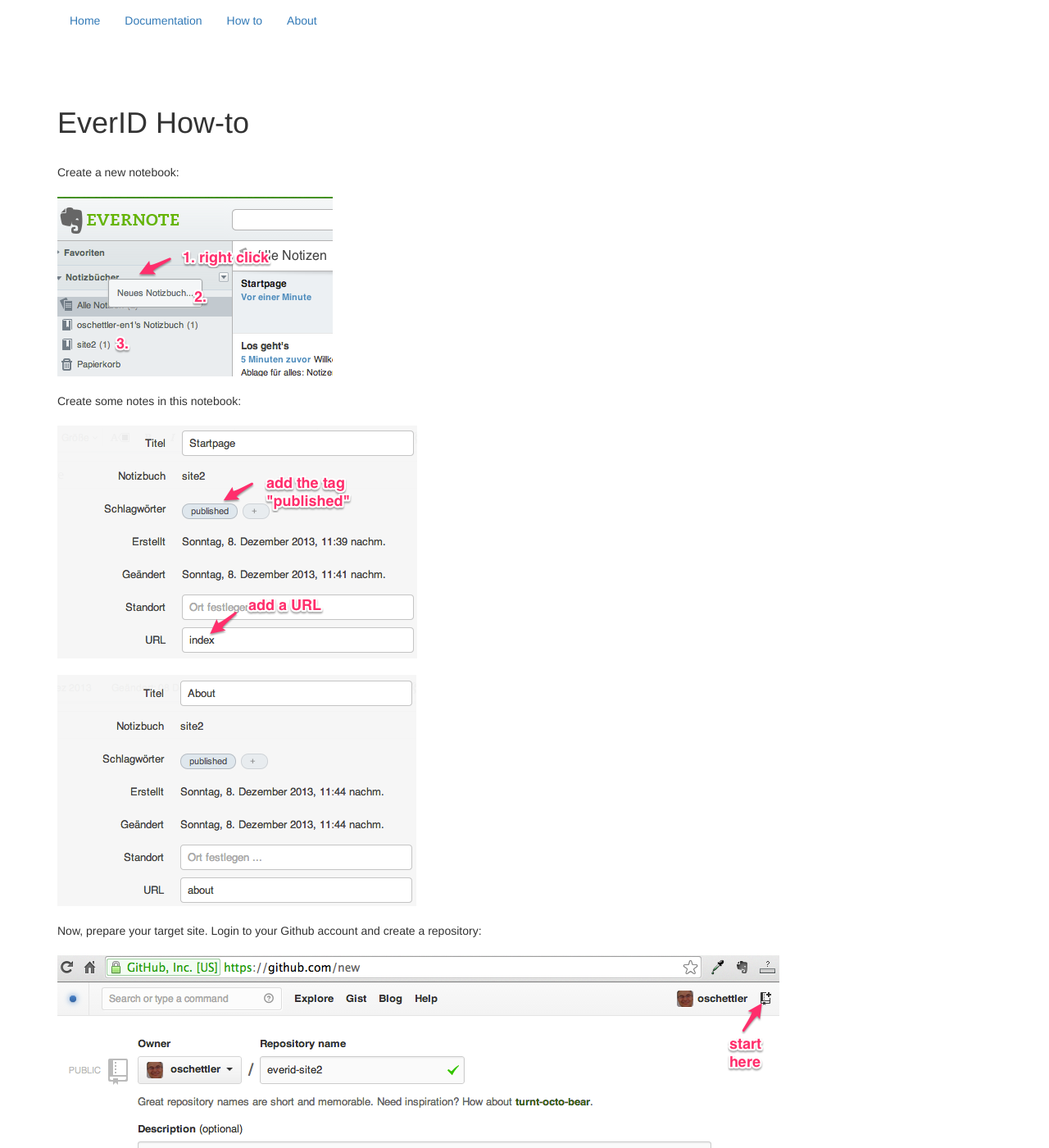
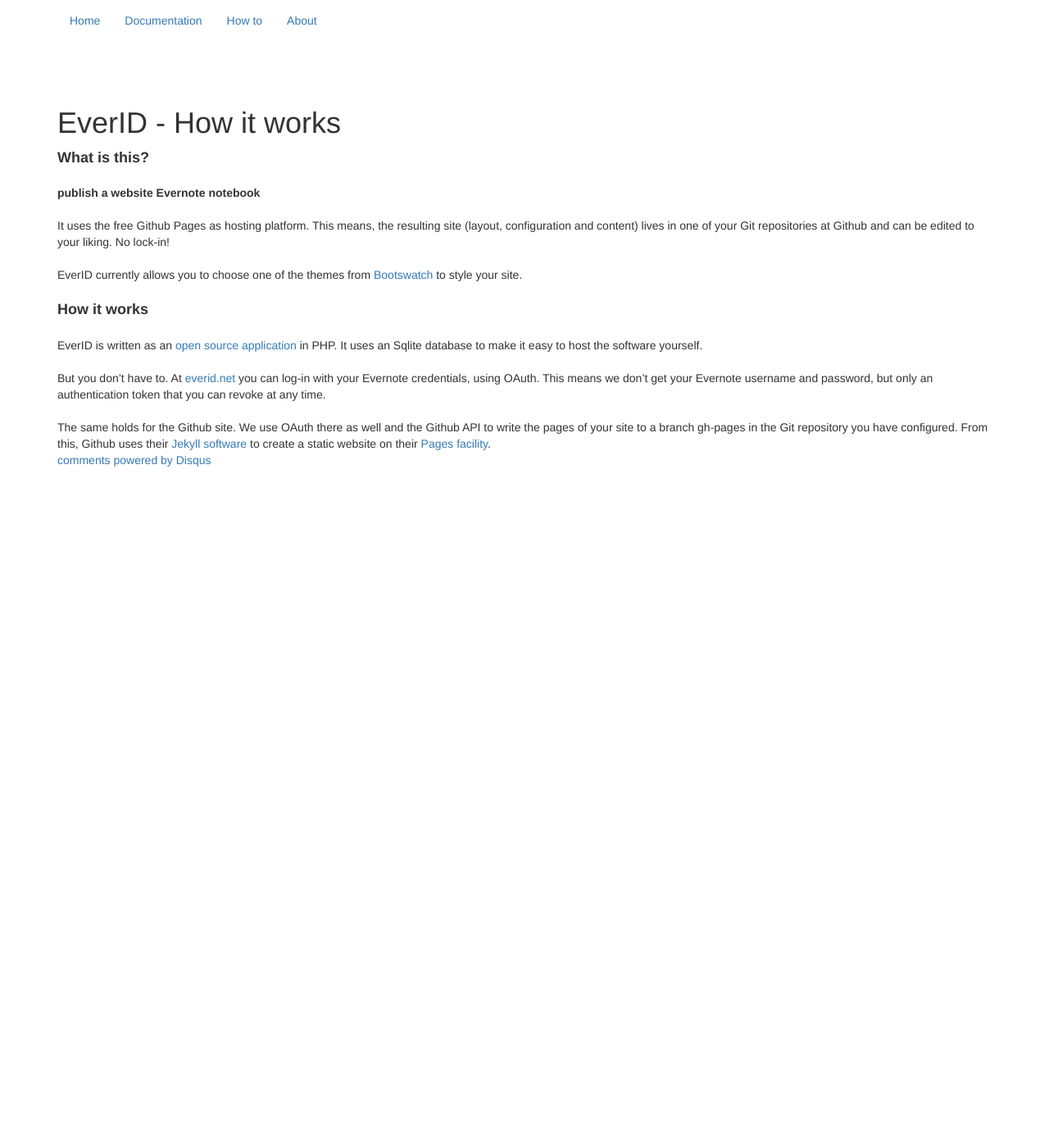
Before and after one commit to oschettler/everid, a Jekyll site: the page built from index.html, in a window 1280 px wide and 1400 px high. Shown: the whole window at 82% size. Built offline with Jekyll 4.4.1, drawn with Linux system fonts in a browser that asks for light colours; nearby versions of some CDN libraries; comment, search, counter and statistics services are not loaded; some of the changed text lies outside the part shown.

Commit message:
save index.html

```diff
--- a/index.html
+++ b/index.html
@@ -1,88 +1,25 @@
 ---
-title: EverID How-to
+title: EverID - How it works
 layout: default
 tags: published
 res:
-  1a150cbce5a9f6c600c91cd0254bd05a: res/b3b3f0f7-dc30-4e96-9e94-6a75310c2aca.png
-  87937f93f116ed70057d2f1e89d51683: res/15bf7517-af15-4165-a1b1-60ac78912b56.png
-  b3956a7faf1c29b96fba49a22b825f27: res/3585b736-8946-43ba-b974-f875dd570039.png
-  b7b48aed47e0215618d023c161841e31: res/71e17af6-6568-46b0-92c0-6bcd32dc6e9d.png
-  4d4b717a7d656bb20cfab213ae07f475: res/b0a1a382-5255-457a-afbc-cbe70aa31e15.png
-  978e202d0e897de6550d1bf23e437346: res/ade2dcb1-e3da-403d-ba1c-1cd8dd7064a3.png
-  e862745a48f41e2a4782374ab02b9061: res/92ce751a-757a-4339-9ebb-189222ac1c72.png
-  2ed6a4a3d3a2492b791483b11f3ce029: res/d0e41038-e504-42c3-9661-5a2ecbe295a8.png
-  0e3d89db459472bc1fcde4bcfb26ad7c: res/626bc4aa-8251-4ab6-a243-737c6688c17d.png
 ---
 
 <h1>{{ page.title }}</h1>
+<div><span style="font-size: 18px;"><b>What is this?</b></span></div>
 <div><br/></div>
-<div>Create a new notebook:</div>
+<b>publish a website</b>
+<span style="-evernote-last-insertion-point:true;"/>
+<b>Evernote notebook</b>
 <div><br/></div>
-<div><span><img src="res/3585b736-8946-43ba-b974-f875dd570039.png"/></span><br/></div>
-<div><span><br/></span></div>
-<div><span>Create some notes in this notebook:</span></div>
-<div><span><br/></span></div>
-<div><span><img src="res/15bf7517-af15-4165-a1b1-60ac78912b56.png"/></span><br/></div>
+<div>It uses the free Github Pages as hosting platform. This means, the resulting site (layout, configuration and content) lives in one of your Git repositories at Github and can be edited to your liking. No lock-in!</div>
 <div><br/></div>
-<div><span><img src="res/71e17af6-6568-46b0-92c0-6bcd32dc6e9d.png"/></span><br/></div>
-<div><span><br/></span></div>
-<div>Now, prepare your target site. Login to your Github account and create a repository:</div>
+<div>EverID currently allows you to choose one of the themes from <a href="http://bootswatch.com/">Bootswatch </a>to style your site. </div>
 <div><br/></div>
-<div><img src="res/92ce751a-757a-4339-9ebb-189222ac1c72.png"/><br/></div>
+<div><b style="font-size: 18px;">How it works</b></div>
 <div><br/></div>
-<div>For now, you also have to create a branch „gh-pages“ manually:</div>
+<div>EverID is written as an <a href="https://github.com/oschettler/everid">open source application</a> in PHP. It uses an Sqlite database to make it easy to host the software yourself. </div>
 <div><br/></div>
-<div><span><img src="res/d0e41038-e504-42c3-9661-5a2ecbe295a8.png"/></span><br/></div>
+<div>But you don’t have to. At <a href="https://everid.net">everid.net</a> you can log-in with your Evernote credentials, using OAuth. This means we don’t get your Evernote username and password, but only an authentication token that you can revoke at any time.</div>
 <div><br/></div>
-<div><br/></div>
-<div><span>Now, go to https://everid.net</span></div>
-<div><span><br/></span></div>
-<div><span><img src="res/b3b3f0f7-dc30-4e96-9e94-6a75310c2aca.png"/></span></div>
-<div><span><br/></span></div>
-<div><span>Click on „Login with Evernote“. You are redirected to evernote </span></div>
-<div><span><br/></span></div>
-<div><span><span><img src="res/b0a1a382-5255-457a-afbc-cbe70aa31e15.png"/></span><br/></span></div>
-<div><span><br/></span></div>
-<div><span>Click to get redirected to a configuration editor at </span>everid.net:</div>
-<div><br/></div>
-<div><span><img src="res/ade2dcb1-e3da-403d-ba1c-1cd8dd7064a3.png"/></span><br/></div>
-<div><span><br/></span></div>
-<div>Enter the pieces of information as shown above. </div>
-<div><br/></div>
-<div>You need to change anything in the attributes for the configuration to be saved. This is, of course, a bug. For example, change the name to „My little Site"</div>
-<div><br/></div>
-<div>The following is still a bit experimental. To connect with Github, go to </div>
-<div><br/></div>
-<div>     https://everid.net/github/login</div>
-<div><br/></div>
-<div>Finally, to create your Github pages, go to </div>
-<div><span><br/></span></div>
-<div>     https://everid.net/user/update</div>
-<div><br/></div>
-<div><span>This will log its progress:</span></div>
-<div><span><br/></span></div>
-<span style="font-family: Times;">Updating "site2"...</span>
-<div><span style="font-family: Times;">Creating _drafts</span></div>
-<div><span style="font-family: Times;">Creating _includes</span></div>
-<div><span style="font-family: Times;">Creating _layouts</span></div>
-<div><span style="font-family: Times;">Creating _posts</span></div>
-<div><span style="font-family: Times;">Creating _data</span></div>
-<div><span style="font-family: Times;">Creating _site</span></div>
-<div><span style="font-family: Times;">Theme "bootstrap"</span></div>
-<div><span style="font-family: Times;">Styles</span></div>
-<font face="Times New Roman">Writing _config.yml</font>
-<div><font face="Times New Roman">Writing _data/navigation.yml</font></div>
-<div><span style="font-family: Times;">About ... (about.html) updated: -6218</span><br/></div>
-<div><span style="font-family: Times;">Startpage ... (index.html) updated: -6190</span><span><br/></span></div>
-<div><span><br/></span></div>
-<div><span>For this example, Github has created your site at </span></div>
-<div><span><br/></span></div>
-<div><span>     </span><a href="http://oschettler.github.io/everid-site2/">http://oschettler.github.io/everid-site2/</a></div>
-<div><br/></div>
-<div>
-<hr/>
-To set up a custom domain name, first follow <a href="https://help.github.com/articles/setting-up-a-custom-domain-with-pages">Github’s instructions </a> on how to set up a custom domain name with Github pages in your Domain name server<span style="-evernote-last-insertion-point:true;"/>. Then, simply fill in your domain name in the site configuration:</div>
-<div><br/></div>
-<div><span><img src="res/626bc4aa-8251-4ab6-a243-737c6688c17d.png"/></span></div>
-<div> </div>
-<div><br/></div>
+<div>The same holds for the Github site. We use OAuth there as well and the Github API to write the pages of your site to a branch gh-pages in the Git repository you have configured. From this, Github uses their <a href="http://jekyllrb.com/">Jekyll software</a> to create a static website on their <a href="http://pages.github.com/">Pages facility</a>. </div>
```
